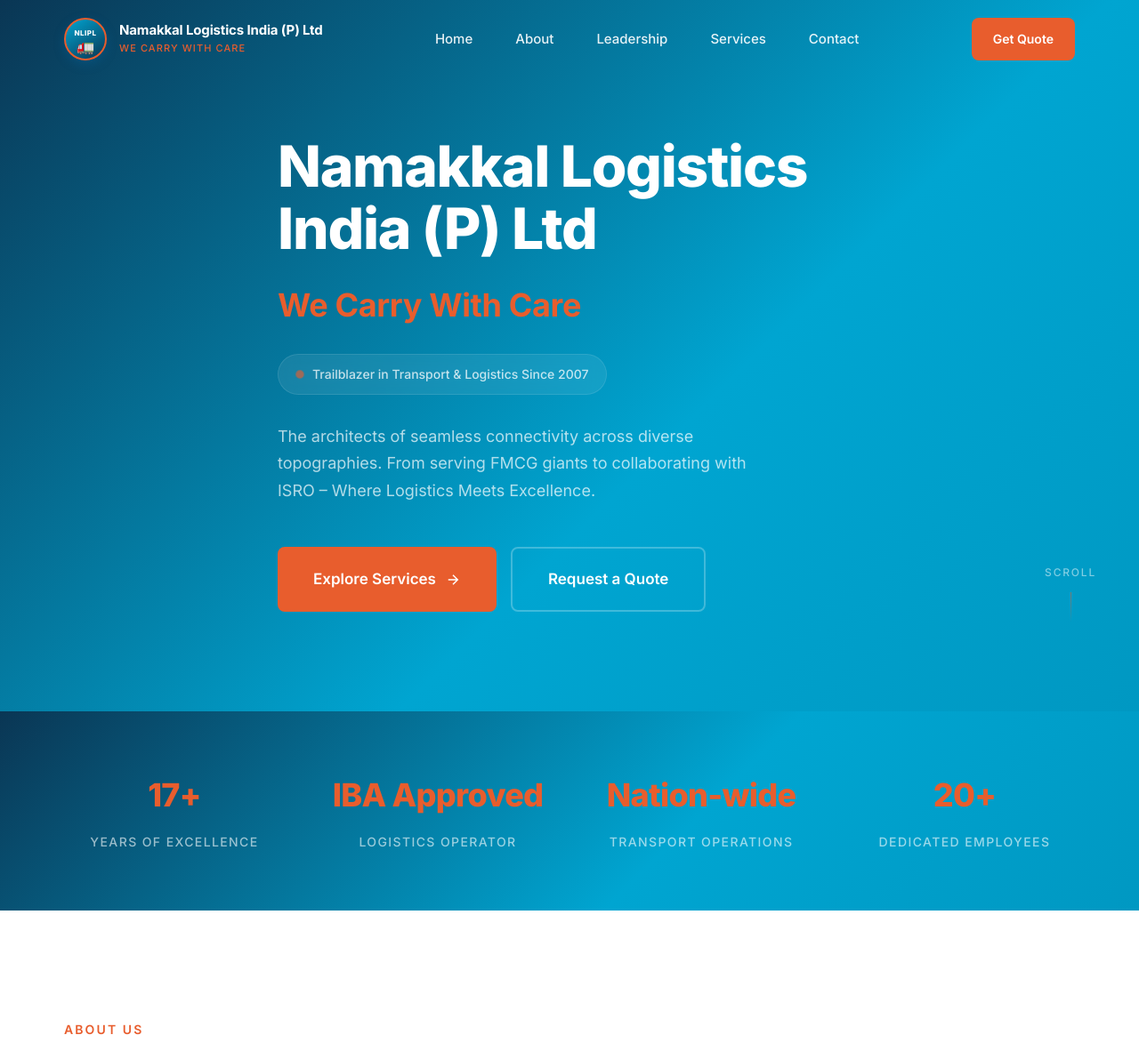
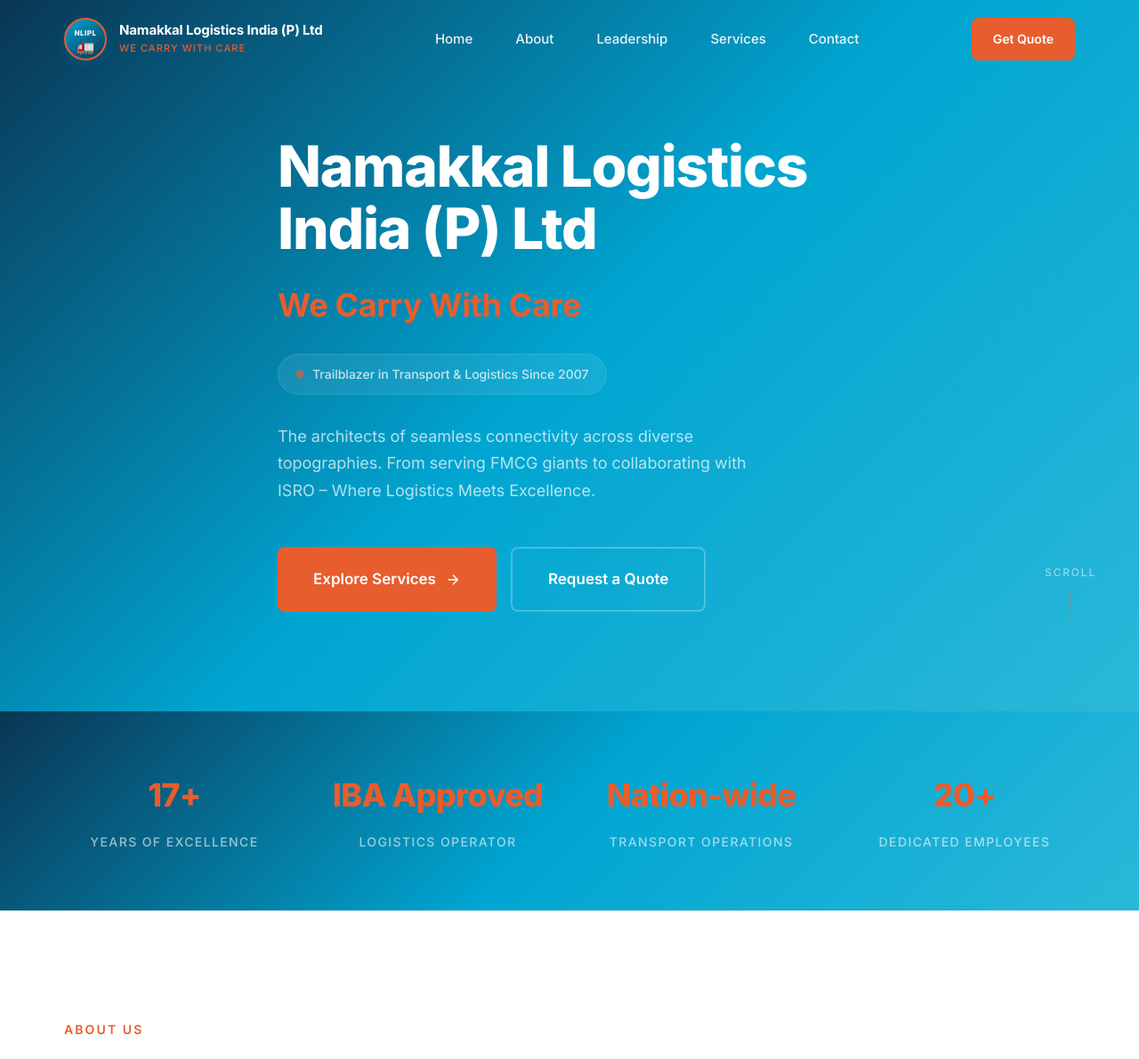
Before and after one commit to DheepakramLB/nlipl-website, a Flask app: page / in a window 1280 px wide. Shown: the top 1191 px of the page at 89% size. Run offline with Flask 3, Linux system fonts and the light colour scheme.

Commit message:
minor change

```diff
--- a/static/style.css
+++ b/static/style.css
@@ -9,7 +9,7 @@
     --primary-dark: #051b2c;
     --primary-navy: #0085a8;
     --peacock-blue: #00A5D1;
-    --peacock-blue-light: #0098c2;
+    --peacock-blue-light: #2bb8d9;
     --peacock-teal: #0090b8;
     --accent-orange: #e85d2d;
     --accent-orange-light: #ff7043;
@@ -389,7 +389,7 @@
     left: 0;
     right: 0;
     bottom: 0;
-    background: linear-gradient(135deg, #0a3654 0%, var(--peacock-blue) 60%, var(--peacock-blue-light) 100%);
+    background: linear-gradient(135deg, #0a3654 0%, var(--peacock-blue) 50%, var(--peacock-blue-light) 100%);
 }
 
 .hero-pattern {
@@ -550,7 +550,7 @@
 
 /* Stats Section */
 .stats {
-    background: linear-gradient(135deg, #0a3654 0%, var(--peacock-blue) 60%, var(--peacock-blue-light) 100%);
+    background: linear-gradient(135deg, #0a3654 0%, var(--peacock-blue) 50%, var(--peacock-blue-light) 100%);
     padding: 64px 0;
     position: relative;
     z-index: 10;
@@ -709,7 +709,7 @@
 /* Leadership Section */
 .leadership {
     padding: var(--section-padding);
-    background: linear-gradient(135deg, #0a3654 0%, var(--peacock-blue) 60%, var(--peacock-blue-light) 100%);
+    background: linear-gradient(135deg, #0a3654 0%, var(--peacock-blue) 50%, var(--peacock-blue-light) 100%);
 }
 
 .leadership .section-tag,
@@ -960,7 +960,7 @@
 /* Industries Section */
 .industries {
     padding: var(--section-padding);
-    background: linear-gradient(135deg, #0a3654 0%, var(--peacock-blue) 60%, var(--peacock-blue-light) 100%);
+    background: linear-gradient(135deg, #0a3654 0%, var(--peacock-blue) 50%, var(--peacock-blue-light) 100%);
     overflow: hidden;
 }
 
@@ -1252,7 +1252,7 @@
 
 /* Footer */
 .footer {
-    background: linear-gradient(135deg, #0a3654 0%, var(--peacock-blue) 60%, var(--peacock-blue-light) 100%);
+    background: linear-gradient(135deg, #0a3654 0%, var(--peacock-blue) 50%, var(--peacock-blue-light) 100%);
     color: var(--white);
     padding: 80px 0 40px;
 }
@@ -1389,7 +1389,7 @@
         width: 80%;
         max-width: 320px;
         height: 100vh;
-        background: linear-gradient(135deg, #0a3654 0%, var(--peacock-blue) 60%, var(--peacock-blue-light) 100%);
+        background: linear-gradient(135deg, #0a3654 0%, var(--peacock-blue) 50%, var(--peacock-blue-light) 100%);
         flex-direction: column;
         justify-content: center;
         align-items: center;
```
